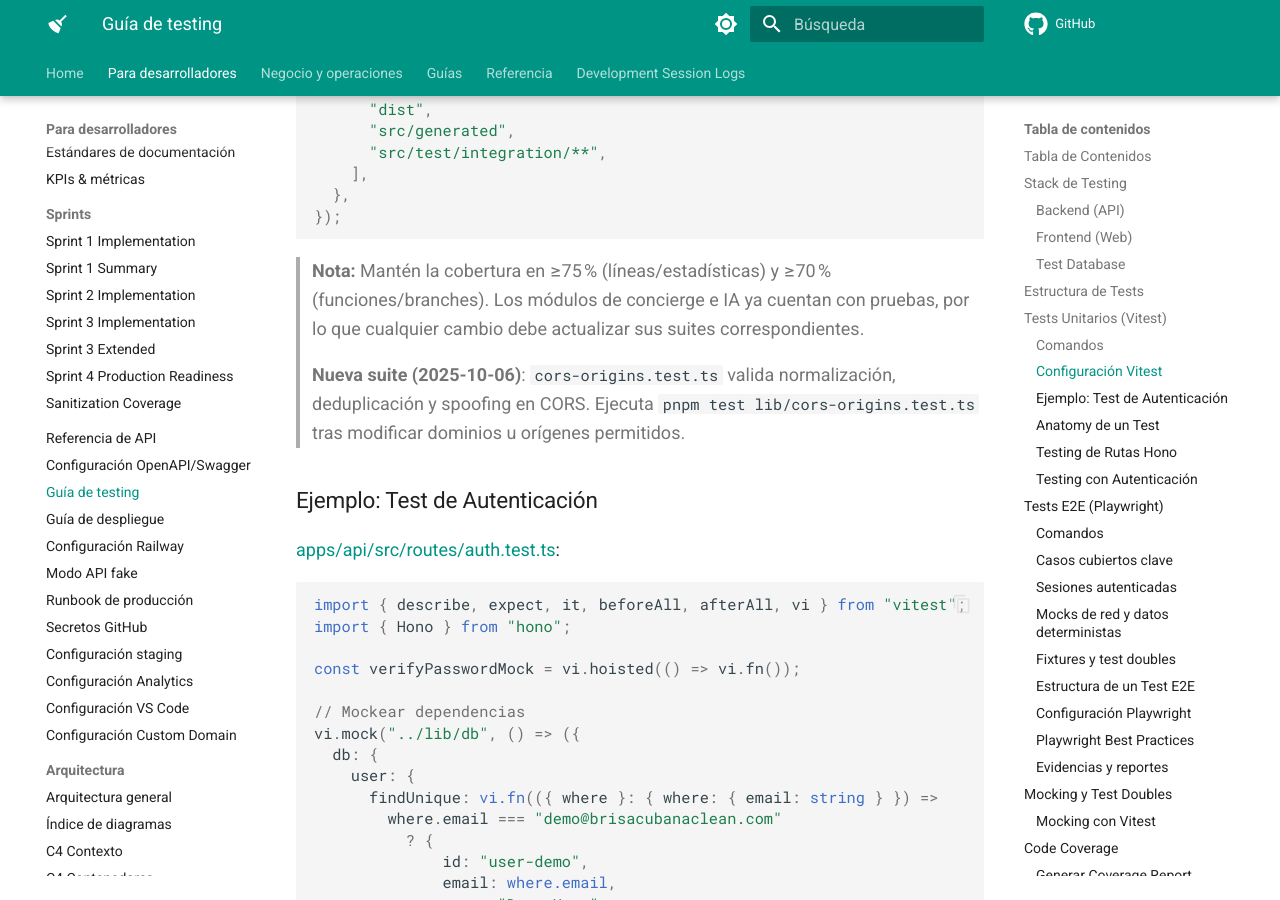
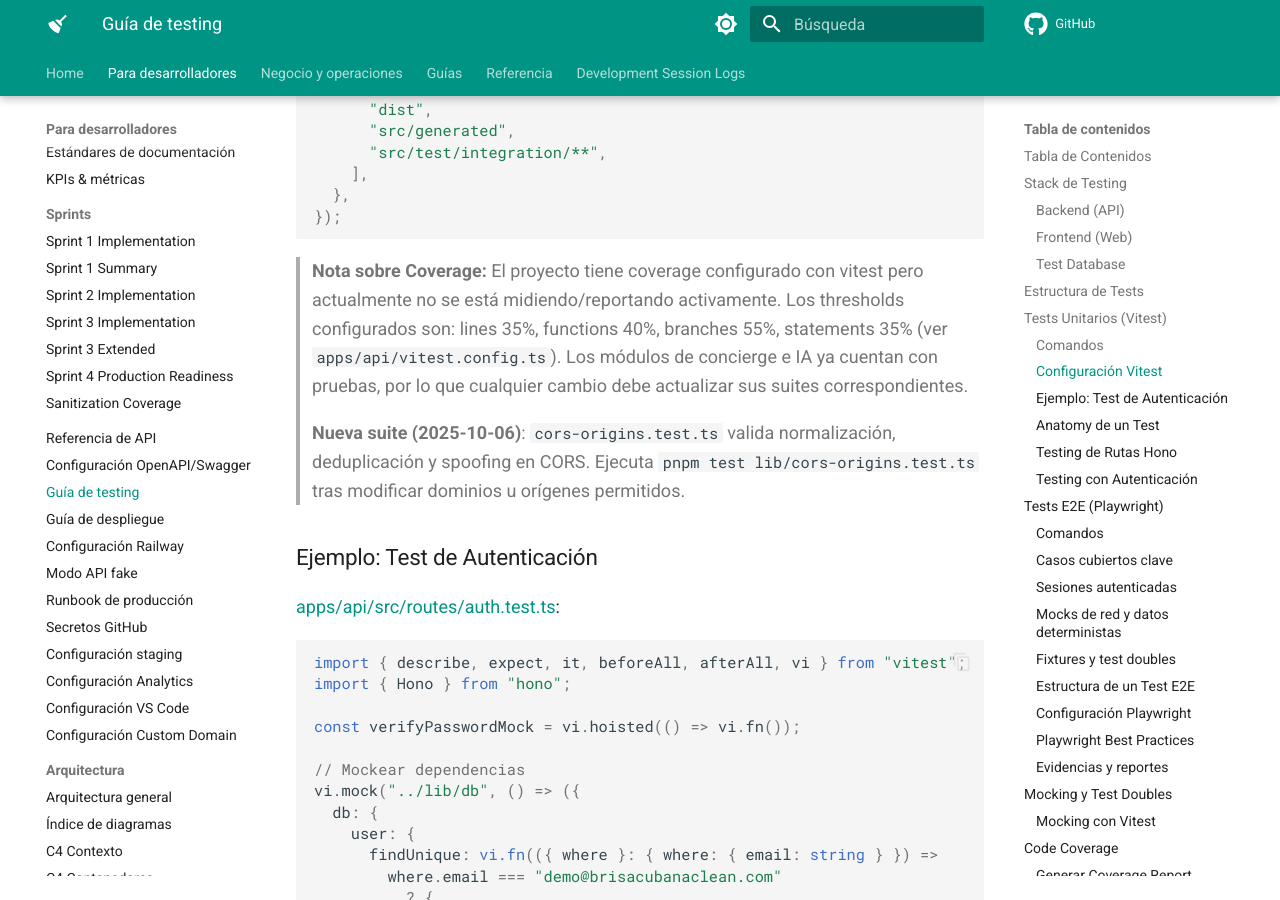
Before and after one commit to albertodimas/brisa-cubana-clean-intelligence, an MkDocs documentation site: the page built from docs/for-developers/testing.md, in a window 1280 px wide and 900 px high, scrolled down 3603 px. Built offline with MkDocs 1.6.1 and Material for MkDocs 9.7.7, drawn with Linux system fonts in a browser that asks for light colours; comment, search, counter and statistics services are not loaded; the version menu is left out; some of the changed text lies outside the part shown.

Commit message:
docs: correct false coverage claims in testing guide
Fixed docs/for-developers/testing.md to reflect actual coverage state:

Before (FALSE):
- Claimed to maintain ≥75% lines and ≥70% functions/branches coverage
- Stated CI generates coverage automatically (partially true)
- Showed recommended thresholds (80%) as if they were configured

After (VERIFIED):
- Coverage is configured but not actively measured/reported
- Actual thresholds: lines 35%, functions 40%, branches 55%, statements 35%
- CI runs tests with --coverage flag but doesn't publish/archive reports
- Clarified current state vs aspirational goals

Verification:
- Checked apps/api/vitest.config.ts (lines 25-30)
- Ran pnpm test:coverage (no visible report generated)
- Verified .github/workflows/ci.yml line 153 (runs coverage but no upload step)
- No coverage/ directory found after test execution

🤖 Generated with [Claude Code](https://claude.com/claude-code)

Co-Authored-By: Claude <noreply@anthropic.com>

````diff
--- a/docs/for-developers/testing.md
+++ b/docs/for-developers/testing.md
@@ -146,7 +146,7 @@ export default defineConfig({
 });
 ```
 
-> **Nota:** Mantén la cobertura en ≥75 % (líneas/estadísticas) y ≥70 % (funciones/branches). Los módulos de concierge e IA ya cuentan con pruebas, por lo que cualquier cambio debe actualizar sus suites correspondientes.
+> **Nota sobre Coverage:** El proyecto tiene coverage configurado con vitest pero actualmente no se está midiendo/reportando activamente. Los thresholds configurados son: lines 35%, functions 40%, branches 55%, statements 35% (ver `apps/api/vitest.config.ts`). Los módulos de concierge e IA ya cuentan con pruebas, por lo que cualquier cambio debe actualizar sus suites correspondientes.
 
 > **Nueva suite (2025-10-06)**: `cors-origins.test.ts` valida normalización, deduplicación y spoofing en CORS. Ejecuta `pnpm test lib/cors-origins.test.ts` tras modificar dominios u orígenes permitidos.
 
@@ -645,19 +645,23 @@ open coverage/index.html
 
 ### Coverage en CI
 
-El workflow `.github/workflows/ci.yml` ya genera coverage automáticamente.
+El workflow `.github/workflows/ci.yml` ejecuta tests con el flag `--coverage`, pero actualmente no está publicando/archivando el reporte generado.
 
-### Umbrales Recomendados
+### Umbrales Configurados (Actuales)
 
 ```typescript
-// vitest.config.ts
+// apps/api/vitest.config.ts (estado actual)
 export default defineConfig({
   test: {
     coverage: {
-      lines: 80,
-      functions: 80,
-      branches: 80,
-      statements: 80,
+      provider: "v8",
+      reporter: ["text", "json", "html", "lcov"],
+      thresholds: {
+        lines: 35,
+        functions: 40,
+        branches: 55,
+        statements: 35,
+      },
     },
   },
 });
````
